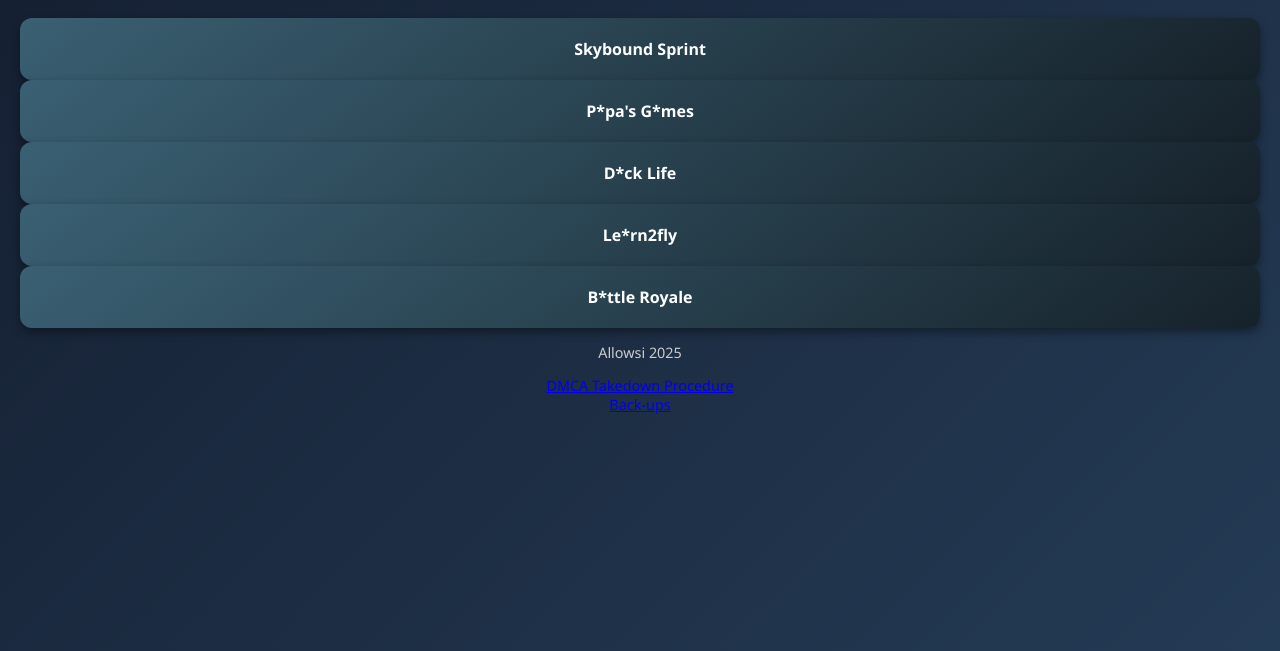
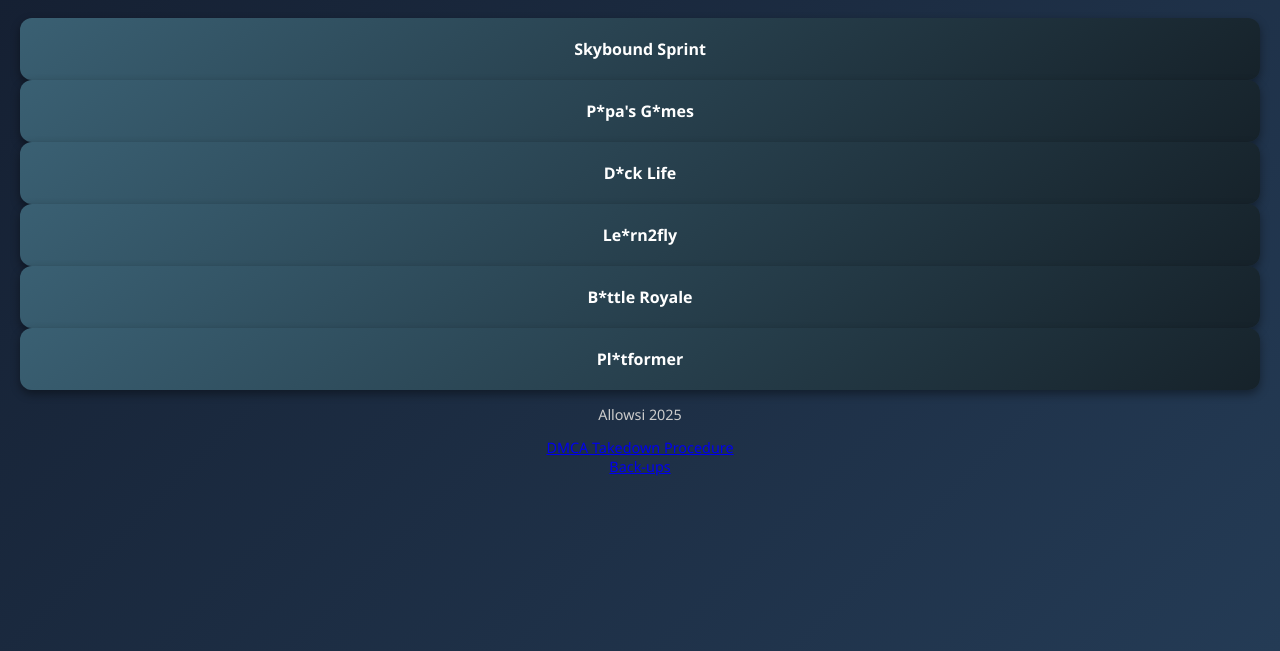
Before and after one commit to Muskratbro/wikipedia, a website: page games.html in a window 1280 px wide. Shown: the part 149-800 px from the top of the page. Drawn offline with Linux system fonts and the light colour scheme; a script that the page names is missing.

Commit message:
Add new game link and update footer content

```diff
--- a/games.html
+++ b/games.html
@@ -81,6 +81,7 @@
 	  <a href="Duck-life.html" class="game-btn">D*ck Life</a>
 	  <a href="Learn2fly.html" class="game-btn">Le*rn2fly</a>
 	  <a href="battle-royale.html" class="game-btn">B*ttle Royale</a>
+	  <a href="platformer.html" class="game-btn">Pl*tformer</a>
 	  <p>Allowsi 2025</p>
     <a href="https://allowsi.nekoweb.org/DMCA-Takedown.html">DMCA Takedown Procedure</a>
 	  <div></div>
```
